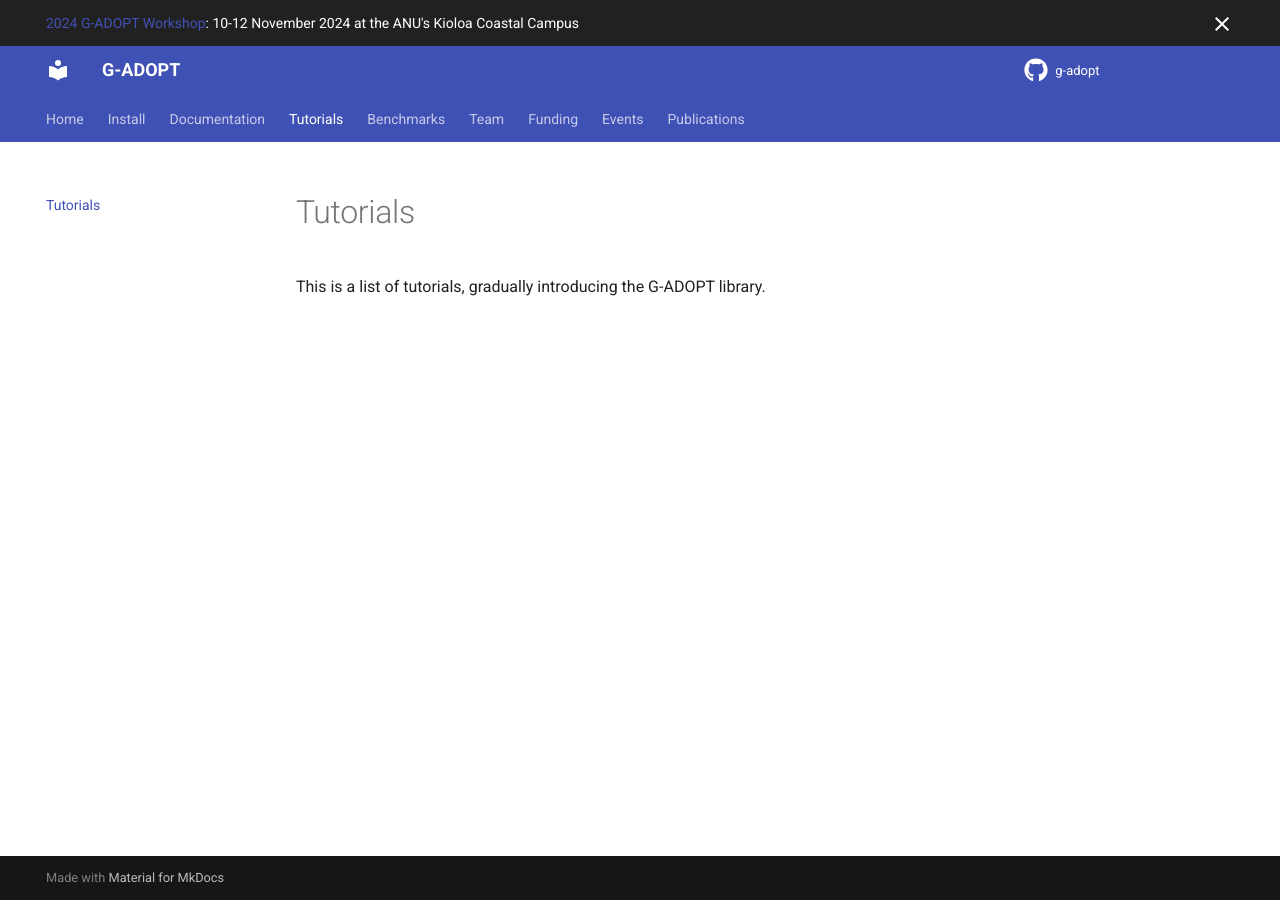
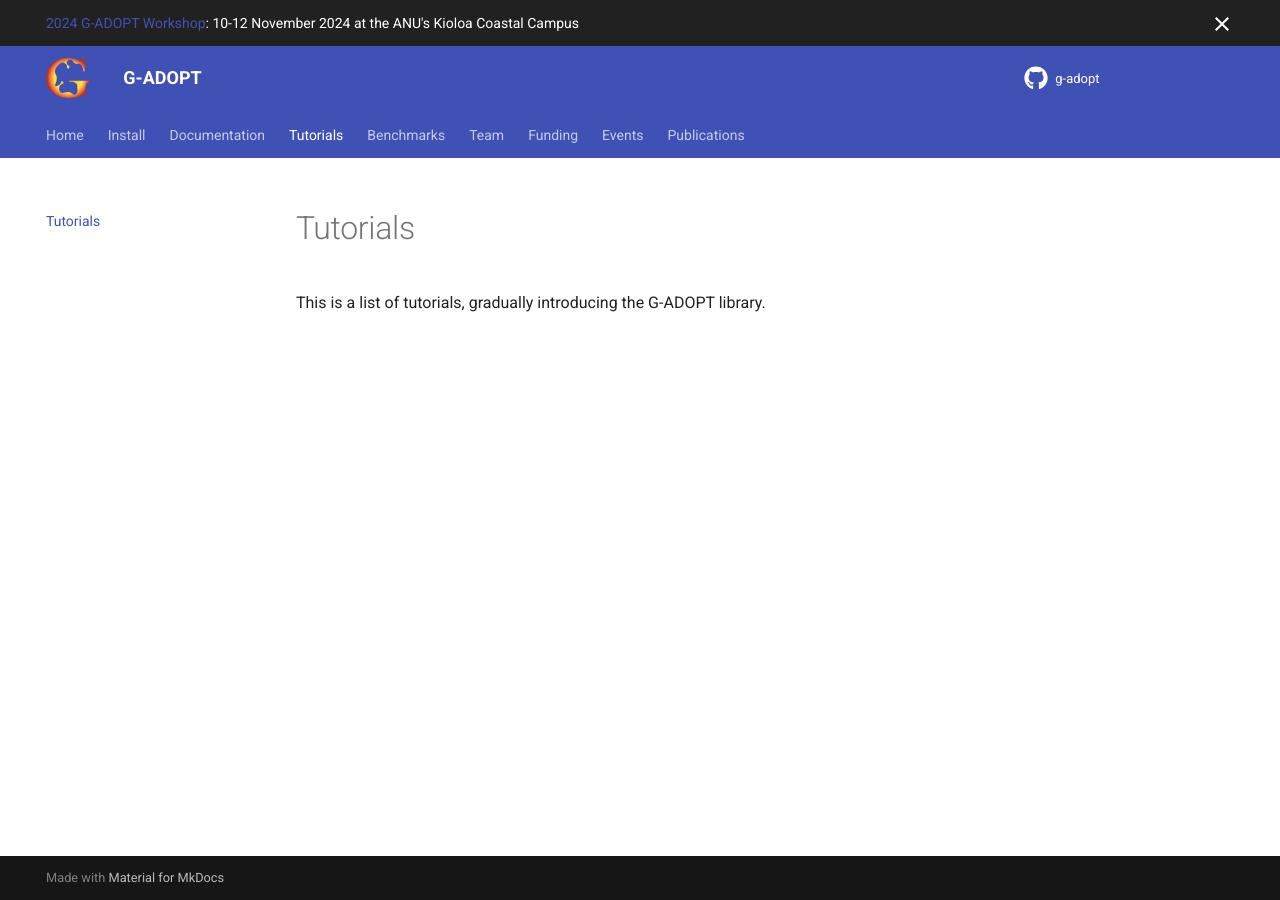
Before and after one commit to g-adopt/g-adopt.github.io, an MkDocs documentation site: the page built from docs/tutorials.md, in a window 1280 px wide. Built offline with MkDocs 1.6.1 and Material for MkDocs 9.7.7, drawn with Linux system fonts in a browser that asks for light colours; comment, search, counter and statistics services are not loaded.

Commit message:
Adding gadopts logo and icon (#18)

```diff
--- a/docs/stylesheets/gadopt.css
+++ b/docs/stylesheets/gadopt.css
@@ -1,3 +1,8 @@
+.md-header__button.md-logo img {
+    height: 2rem !important;
+    width: auto !important;
+}
+
 .bio-grid {
     display: flex;
     flex-flow: wrap;
--- a/mkdocs.yml
+++ b/mkdocs.yml
@@ -5,6 +5,8 @@ repo_url: https://github.com/g-adopt/g-adopt
 theme:
   name: material
   custom_dir: overrides
+  logo: 'images/g_logo.svg'
+  favicon: 'images/g_logo.svg'
   icon:
     repo: fontawesome/brands/github
   features:
```
Also changed, not shown: docs/images/g_logo.svg (added).
